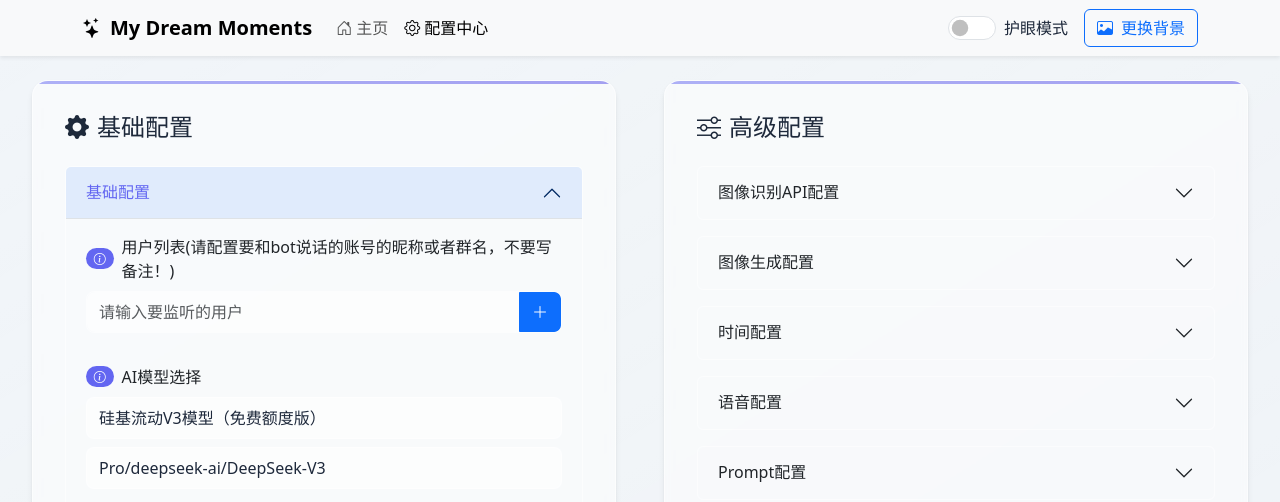
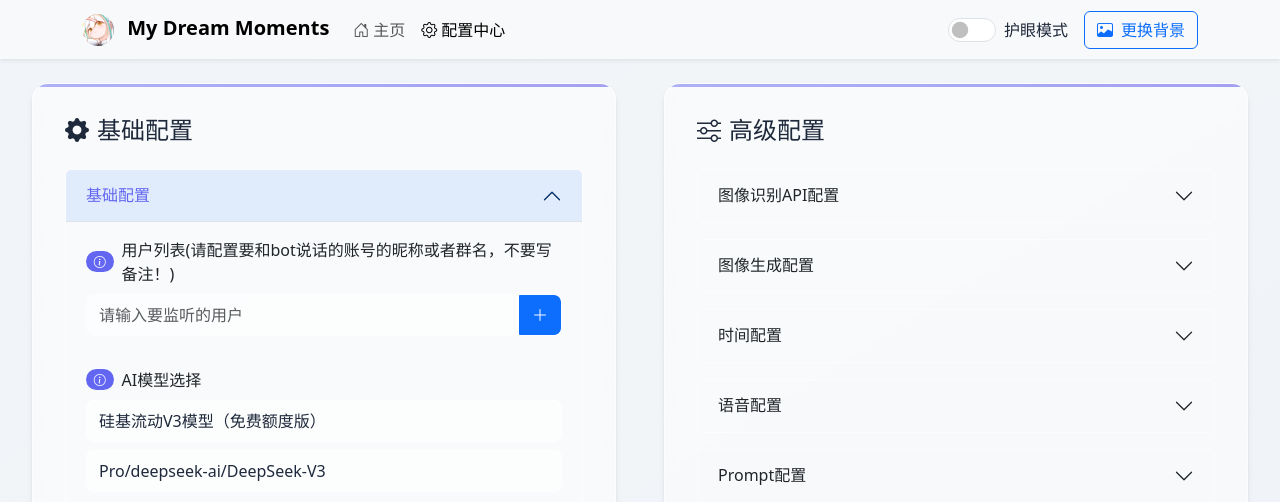
Before and after one commit to zl283852861/KouriChat, a Flask app: page /config in a window 1280 px wide. Shown: the top 502 px of the page. Run offline with Flask 3, Linux system fonts and the light colour scheme; some libraries are stand-ins or nearby versions.

Commit message:
增加网站图标

```diff
--- a/run_config_web.py
+++ b/run_config_web.py
@@ -1355,6 +1355,15 @@ def install_dependencies():
             'message': str(e)
         })
 
+@app.route('/favicon.ico')
+def favicon():
+    """提供网站图标"""
+    return send_from_directory(
+        os.path.join(app.root_path, 'src/webui/static'),
+        'mom.ico',
+        mimetype='image/vnd.microsoft.icon'
+    )
+
 def main():
     """主函数"""
     from src.config import config
--- a/src/webui/templates/config.html
+++ b/src/webui/templates/config.html
@@ -9,7 +9,7 @@
     <title>My Dream Moments - 配置中心</title>
     <link href="/static/css/bootstrap.min.css" rel="stylesheet">
     <link href="https://cdn.jsdelivr.net/npm/bootstrap-icons@1.11.3/font/bootstrap-icons.min.css" rel="stylesheet">
-    <link rel="icon" type="image/png" href="/static/favicon.png">
+    <link rel="icon" type="image/x-icon" href="/static/mom.ico">
     <style>
         :root {
             --primary-color: #6366f1;
--- a/src/webui/templates/dashboard.html
+++ b/src/webui/templates/dashboard.html
@@ -31,7 +31,7 @@
     <meta name="theme-color" content="#6366f1">
 
     <!-- Favicon -->
-    <link rel="icon" type="image/png" href="/static/favicon.png">
+    <link rel="icon" type="image/x-icon" href="/static/mom.ico">
 
     <!-- 原有的样式表引用 -->
     <link href="/static/css/bootstrap.min.css" rel="stylesheet">
--- a/src/webui/templates/navbar.html
+++ b/src/webui/templates/navbar.html
@@ -1,7 +1,10 @@
 <nav class="navbar navbar-expand-lg bg-body-tertiary shadow-sm">
     <div class="container">
         <a class="navbar-brand fw-bold" href="/dashboard">
-            <i class="bi bi-stars me-2"></i>My Dream Moments
+            <img src="/static/mom.ico" alt="MDM" width="32" height="32"
+                 class="d-inline-block align-text-top me-2 rounded-circle"
+                 style="object-fit: cover;">
+            My Dream Moments
         </a>
         <button class="navbar-toggler" type="button" data-bs-toggle="collapse" data-bs-target="#navbarContent">
             <span class="navbar-toggler-icon"></span>
```
Also changed, not shown: src/webui/static/mom.ico (added), 1 other file.
